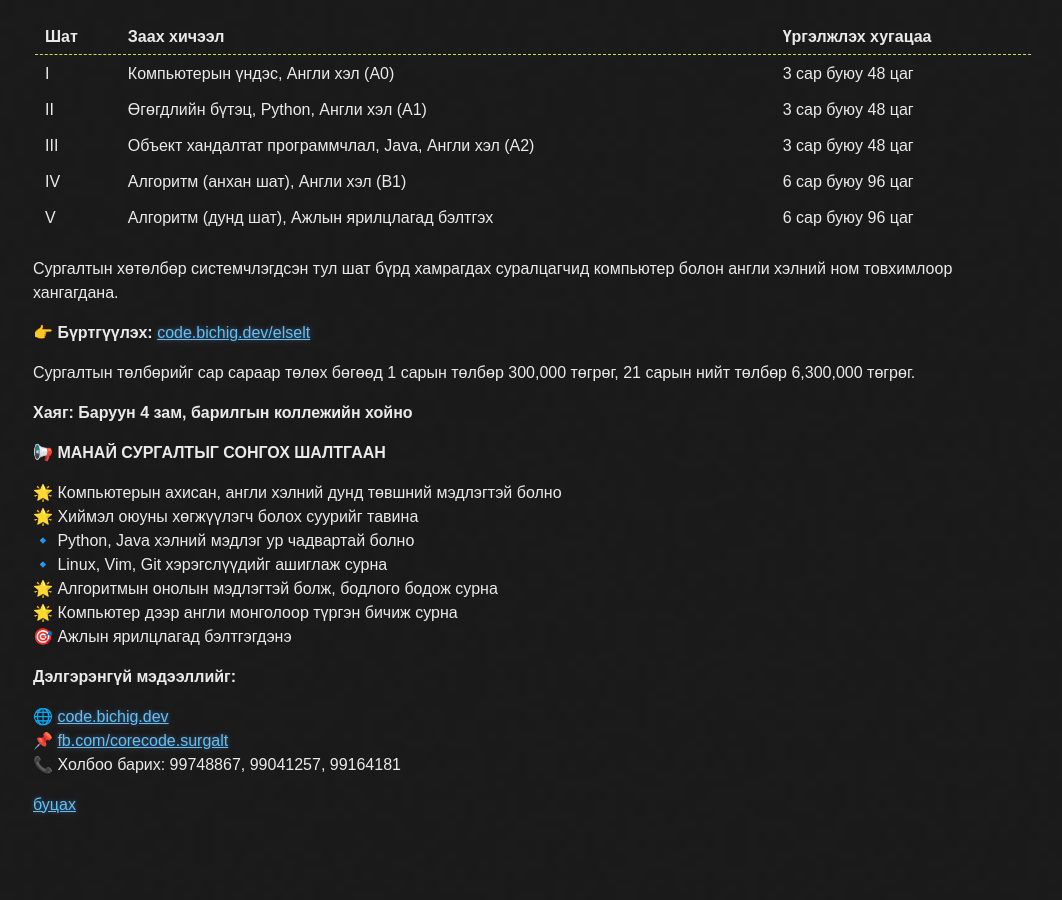
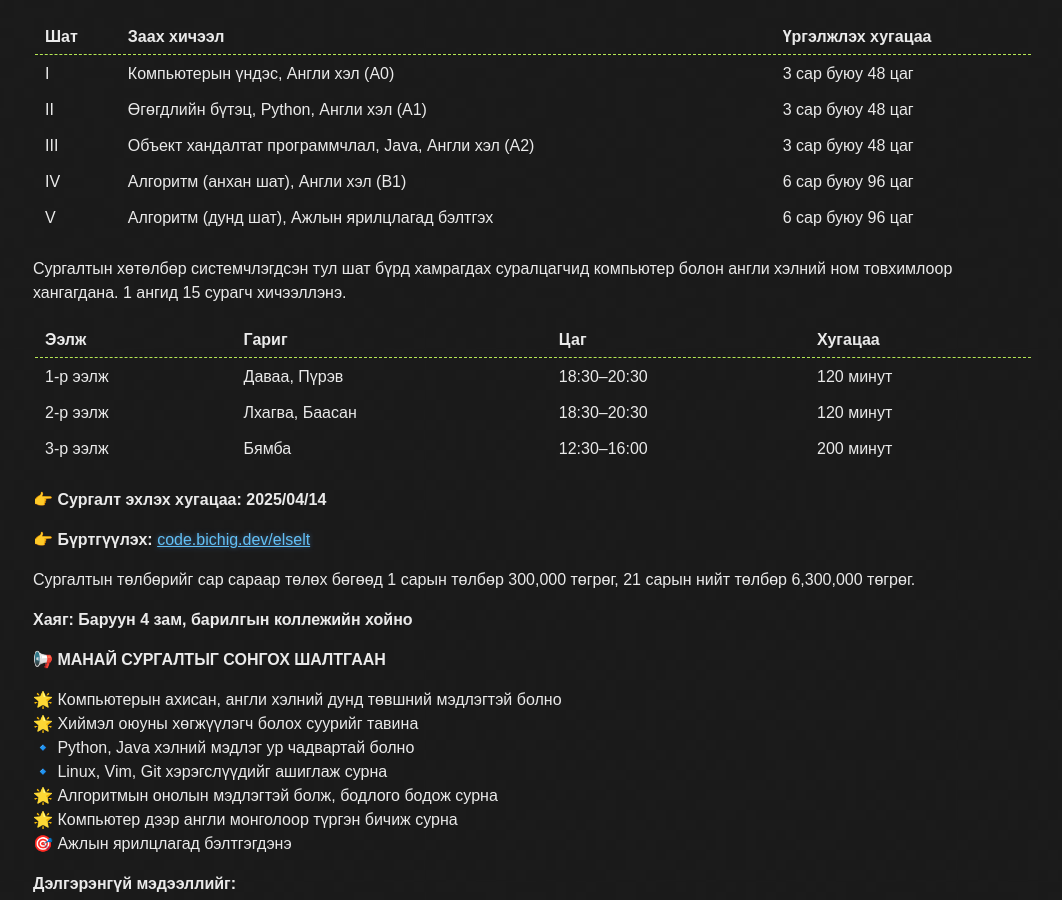
Before and after one commit to ganaatulgaa/corecode, a Jekyll site: the page built from ads.md, in a window 1280 px wide and 900 px high, scrolled down 1779 px. Shown: the whole window, without its empty margins (107-1169 px from the left). Built offline with Jekyll 4.4.1, drawn with Linux system fonts in a browser that asks for light colours; our own code applies the rules of GitHub Pages for plain Markdown files; before the commit the page ends 2616 px from its top, so only the background shows below that.

Commit message:
Update ads.md

```diff
--- a/ads.md
+++ b/ads.md
@@ -58,7 +58,17 @@
 | V   | Алгоритм (дунд шат), Ажлын ярилцлагад бэлтгэх       | 6 сар буюу 96 цаг |
 |-----+-----------------------------------------------------+-------------------|
 
-Сургалтын хөтөлбөр системчлэгдсэн тул шат бүрд хамрагдах суралцагчид компьютер болон англи хэлний ном товхимлоор хангагдана.
+Сургалтын хөтөлбөр системчлэгдсэн тул шат бүрд хамрагдах суралцагчид компьютер болон англи хэлний ном товхимлоор хангагдана. 1 ангид 15 сурагч хичээллэнэ.
+
+|----------+----------------+--------------+-----------|
+| Ээлж     | Гариг          |          Цаг | Хугацаа   |
+|----------+----------------+--------------+-----------|
+| 1-р ээлж | Даваа, Пүрэв   | 18:30--20:30 | 120 минут |
+| 2-р ээлж | Лхагва, Баасан | 18:30--20:30 | 120 минут |
+| 3-р ээлж | Бямба          | 12:30--16:00 | 200 минут |
+|----------+----------------+--------------+-----------|
+
+👉 **Сургалт эхлэх хугацаа: 2025/04/14**
 
 👉 **Бүртгүүлэх:** [code.bichig.dev/elselt](https://code.bichig.dev/elselt)
 
```
